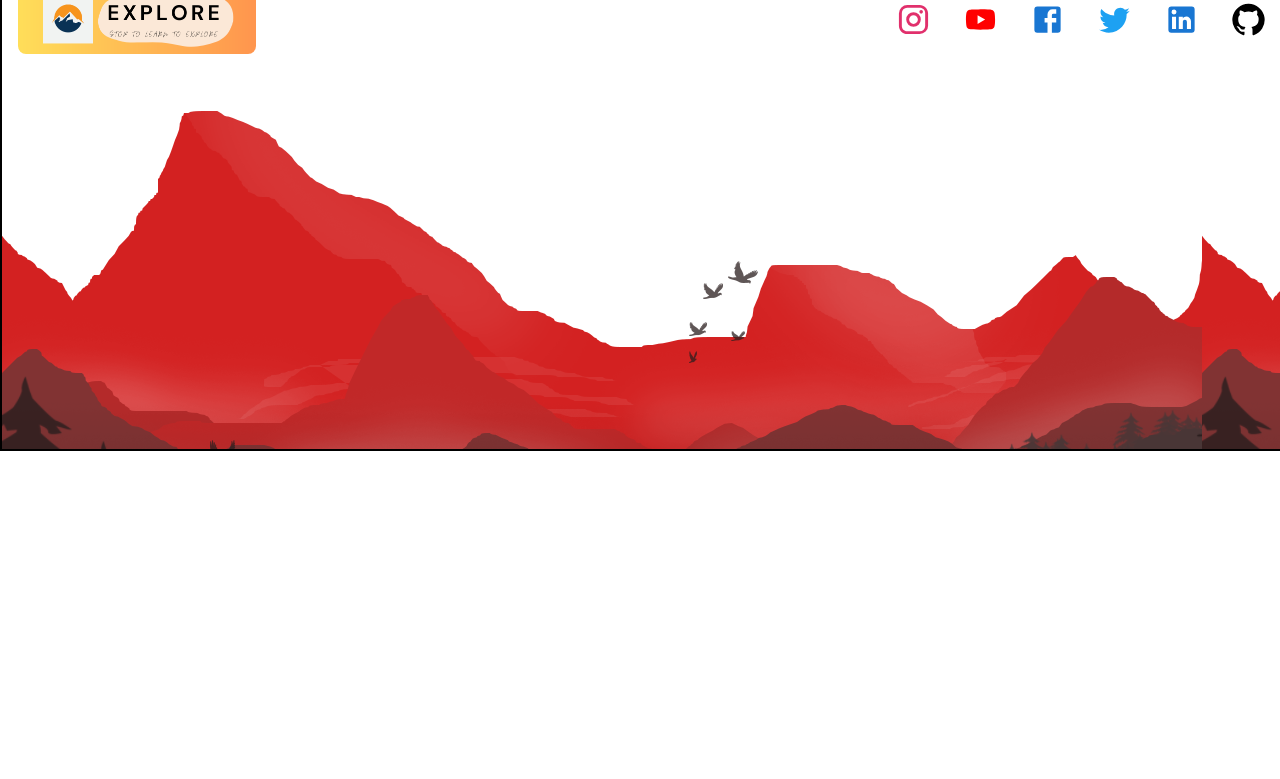
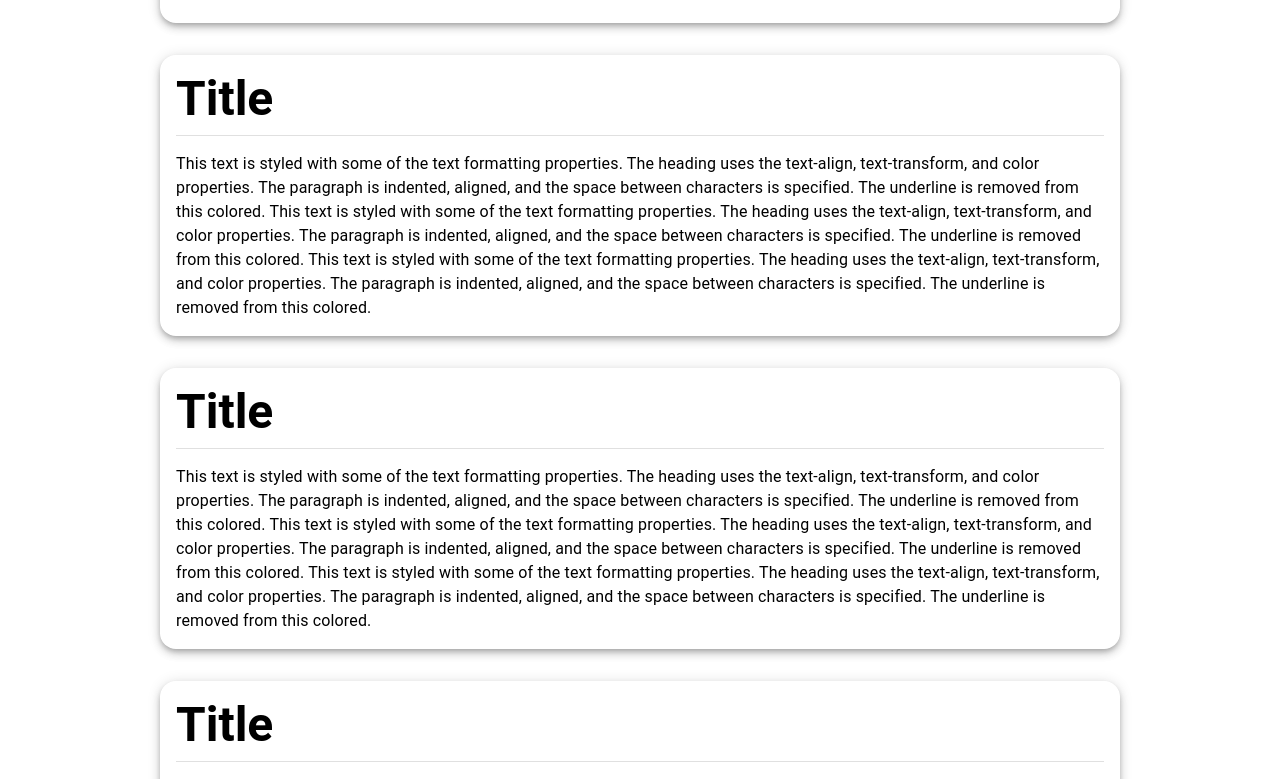
Before and after one commit to sandeepbisht22/Explore, a React (Create React App) app in the folder client/: page /place/place-data in a window 1280 px wide. Shown: the part 980-1759 px from the top of the page. Before the commit the page ends 1431 px from the top, so only its background shows below. Built offline with nearby package versions, Linux system fonts and the light colour scheme.

Commit message:
handled different typ of contet, para or bullets

```diff
--- a/client/src/component/common/TitlePara.tsx
+++ b/client/src/component/common/TitlePara.tsx
@@ -5,9 +5,10 @@ import Divider from "@mui/material/Divider";
 type Props = {
   title: string;
   content: string;
+  type: "bullet" | "para";
 };
 
-const TitlePara = ({ title, content }: Props) => {
+const TitlePara = ({ title, content, type }: Props) => {
   return (
     <Box m="2rem" padding="1rem" boxShadow={"5"} borderRadius="1rem">
       <Box mb="0.5rem">
@@ -17,7 +18,15 @@ const TitlePara = ({ title, content }: Props) => {
       </Box>
       <Divider />
       <Box mt="1rem">
-        <Typography variant="body1">{content}</Typography>
+        {type === "para" ? (
+          <Typography variant="body1">{content}</Typography>
+        ) : (
+          <ul>
+            {content.split(".").map((con, i) => {
+              return i < content.split(".").length - 1 ? <li>{con}</li> : <></>;
+            })}
+          </ul>
+        )}
       </Box>
     </Box>
   );
--- a/client/src/component/pages/Place/PlaceData/PlaceData.tsx
+++ b/client/src/component/pages/Place/PlaceData/PlaceData.tsx
@@ -14,6 +14,28 @@ const PlaceData = (props: Props) => {
         content={
           "This text is styled with some of the text formatting properties. The heading uses the text-align, text-transform, and color properties. The paragraph is indented, aligned, and the space between characters is specified. The underline is removed from this colored. This text is styled with some of the text formatting properties. The heading uses the text-align, text-transform, and color properties. The paragraph is indented, aligned, and the space between characters is specified. The underline is removed from this colored. This text is styled with some of the text formatting properties. The heading uses the text-align, text-transform, and color properties. The paragraph is indented, aligned, and the space between characters is specified. The underline is removed from this colored. "
         }
+        type="bullet"
+      />
+      <TitlePara
+        title={"Title"}
+        content={
+          "This text is styled with some of the text formatting properties. The heading uses the text-align, text-transform, and color properties. The paragraph is indented, aligned, and the space between characters is specified. The underline is removed from this colored. This text is styled with some of the text formatting properties. The heading uses the text-align, text-transform, and color properties. The paragraph is indented, aligned, and the space between characters is specified. The underline is removed from this colored. This text is styled with some of the text formatting properties. The heading uses the text-align, text-transform, and color properties. The paragraph is indented, aligned, and the space between characters is specified. The underline is removed from this colored. "
+        }
+        type="para"
+      />
+      <TitlePara
+        title={"Title"}
+        content={
+          "This text is styled with some of the text formatting properties. The heading uses the text-align, text-transform, and color properties. The paragraph is indented, aligned, and the space between characters is specified. The underline is removed from this colored. This text is styled with some of the text formatting properties. The heading uses the text-align, text-transform, and color properties. The paragraph is indented, aligned, and the space between characters is specified. The underline is removed from this colored. This text is styled with some of the text formatting properties. The heading uses the text-align, text-transform, and color properties. The paragraph is indented, aligned, and the space between characters is specified. The underline is removed from this colored. "
+        }
+        type="para"
+      />
+      <TitlePara
+        title={"Title"}
+        content={
+          "This text is styled with some of the text formatting properties. The heading uses the text-align, text-transform, and color properties. The paragraph is indented, aligned, and the space between characters is specified. The underline is removed from this colored. This text is styled with some of the text formatting properties. The heading uses the text-align, text-transform, and color properties. The paragraph is indented, aligned, and the space between characters is specified. The underline is removed from this colored. This text is styled with some of the text formatting properties. The heading uses the text-align, text-transform, and color properties. The paragraph is indented, aligned, and the space between characters is specified. The underline is removed from this colored. "
+        }
+        type="bullet"
       />
     </Box>
   );
```
